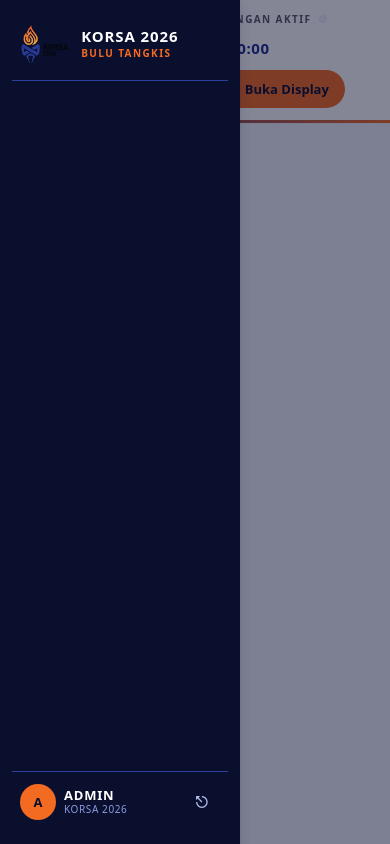
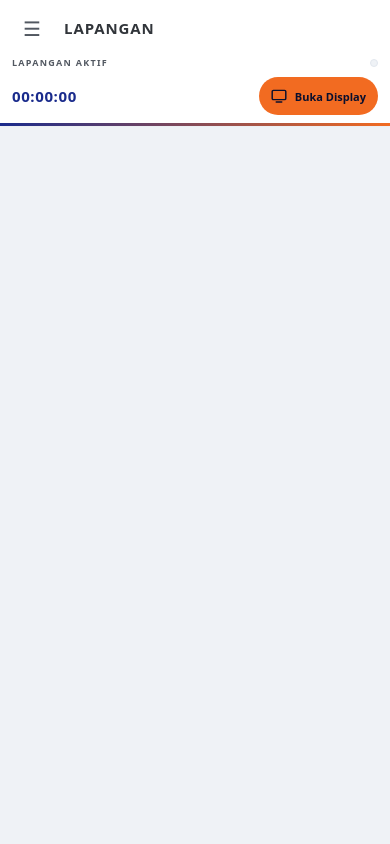
Before and after one commit to Zulfran1/korsabadmintonpkt, a website with bundled scripts: page public/admin.html in a window 390 px wide. Built offline with nearby package versions, Linux system fonts and the light colour scheme; no server answers.

Commit message:
Fix admin mobile layout

```diff
--- a/public/css/korsa.css
+++ b/public/css/korsa.css
@@ -2304,7 +2304,9 @@ body.tv-page:hover .tv-controls,
   .board[data-count="3"], .board[data-count="4"] { grid-template-columns: minmax(0, 1fr); }
 
   /* Sidebar jadi drawer */
-  .admin-layout {
+  .admin-layout,
+  .admin-layout[data-sidebar="open"],
+  .admin-layout[data-sidebar="closed"] {
     grid-template-columns: minmax(0, 1fr);
   }
   .sidebar {
@@ -2334,6 +2336,58 @@ body.tv-page:hover .tv-controls,
   }
 }
 @media (max-width: 808px) {
+  /* Header admin: jangan biarkan kontrol lapangan mendorong halaman ke kanan. */
+  .admin-topbar {
+    display: grid;
+    grid-template-columns: 40px minmax(0, 1fr);
+    gap: var(--margin-s) var(--margin-m);
+    padding: var(--margin-s) var(--margin-m);
+  }
+  .admin-topbar__title {
+    min-width: 0;
+    overflow: hidden;
+    text-overflow: ellipsis;
+    white-space: nowrap;
+  }
+  .admin-topbar__tools {
+    grid-column: 1 / -1;
+    width: 100%;
+    min-width: 0;
+    margin-left: 0;
+    display: grid;
+    grid-template-columns: minmax(0, 1fr) auto;
+    gap: var(--margin-s);
+  }
+  .admin-topbar__meja {
+    grid-column: 1 / -1;
+    min-width: 0;
+    justify-content: space-between;
+  }
+  .admin-topbar__meja .segmented { flex-shrink: 0; }
+  .admin-topbar__tools .clock {
+    align-self: center;
+    font-size: var(--text-m);
+  }
+  .admin-topbar__tools .btn {
+    min-height: 38px;
+    padding-inline: var(--margin-l);
+  }
+  .tab-content,
+  .admin-content .board {
+    padding: var(--margin-m) var(--margin-s) var(--margin-3xl);
+  }
+
+  /* Klasemen tetap terbaca tanpa membuat horizontal overflow. */
+  .standings-grid { gap: var(--margin-m); }
+  .standings-card { min-width: 0; }
+  .standings-table { table-layout: fixed; font-size: 10px; }
+  .standings-table th,
+  .standings-table td { padding: 6px 3px; }
+  .standings-table th:nth-child(2),
+  .standings-table td:nth-child(2) { width: 34%; }
+  .standings-table td.name { gap: 4px; }
+  .standings-logo { width: 22px; height: 22px; }
+
   .appbar { flex-wrap: wrap; gap: var(--margin-s); padding: var(--margin-s) var(--margin-l); }
   .brand__meta { white-space: normal; }
   .board { padding: var(--margin-l); }
@@ -2539,6 +2593,13 @@ body.tv-page:hover .tv-controls,
 
 /* ── HP kecil (≤ 480px) ────────────────────────────────────────────────── */
 @media (max-width: 480px) {
+  .admin-topbar__title { font-size: var(--text-m); }
+  .admin-topbar__meja .u-eyebrow { font-size: 9px; }
+  .admin-topbar__tools .btn {
+    padding-inline: var(--margin-m);
+    font-size: var(--text-xs);
+  }
+
   .brand__meta { display: none; }    /* sembunyikan meta, hemat ruang */
 
   .appbar__tools {
--- a/public/js/admin-sidebar.js
+++ b/public/js/admin-sidebar.js
@@ -4,6 +4,13 @@ export function bindAdminSidebar(doc = document) {
   const layout = doc.getElementById('admin-layout');
   const toggle = doc.getElementById('toggle-sidebar');
   if (!layout || !toggle || toggle.dataset.sidebarBound === 'true') return false;
+
+  /* Di layar sempit sidebar adalah drawer. Mulai dalam keadaan tertutup agar
+     tidak menutupi konten saat halaman pertama kali dibuka di HP. */
+  const view = doc.defaultView;
+  if (view?.matchMedia('(max-width: 1080px)').matches) {
+    layout.dataset.sidebar = 'closed';
+  }
 
   const syncA11y = () => {
     const open = layout.dataset.sidebar !== 'closed';
@@ -21,7 +28,6 @@ export function bindAdminSidebar(doc = document) {
   });
 
   doc.addEventListener('click', event => {
-    const view = doc.defaultView;
     if (event.target === layout && layout.dataset.sidebar === 'open' &&
         view?.matchMedia('(max-width: 1080px)').matches) {
       layout.dataset.sidebar = 'closed';
```
Also changed, not shown: test/admin-sidebar.test.mjs (+22 -0 lines).
